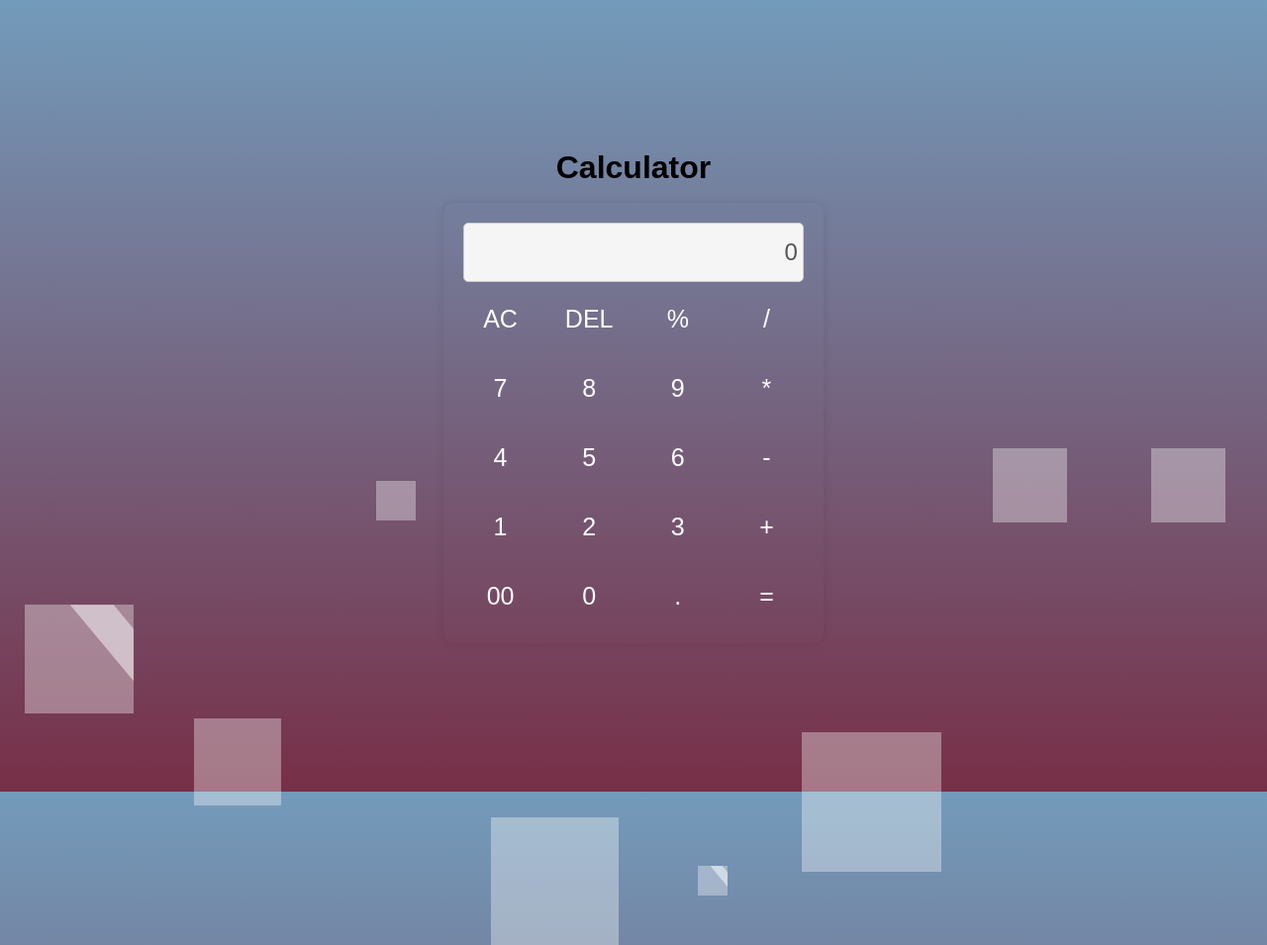
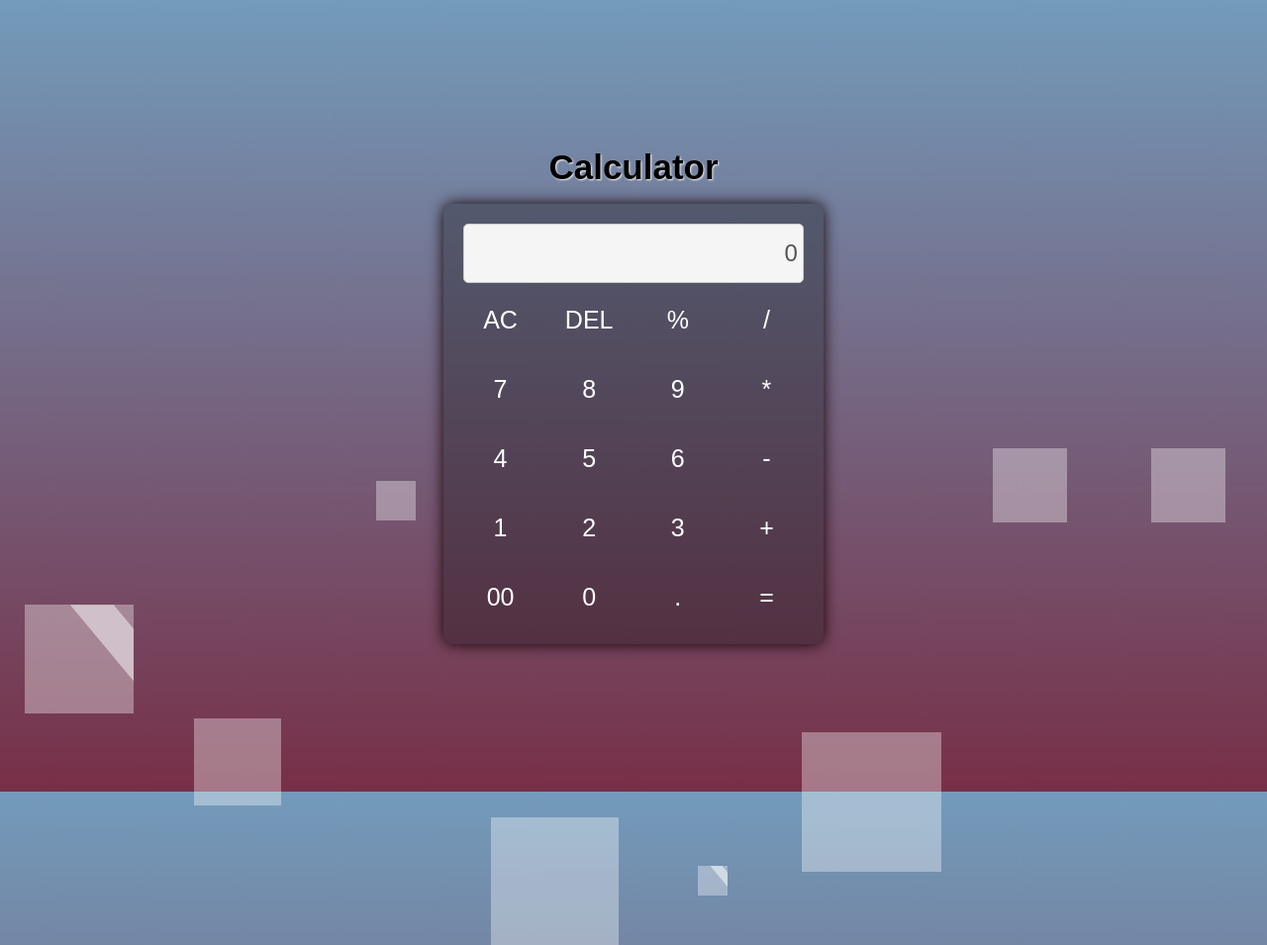
Before and after one commit to munjiyazaib/js-prt-1-mz, a plain HTML site: page index.html in a window 1280 px wide. Shown: the whole page at 99% size. Drawn offline with Linux system fonts and the light colour scheme.

Commit message:
Add files via upload

```diff
--- a/index.html
+++ b/index.html
@@ -1,6 +1,5 @@
 <!DOCTYPE html>
 <html lang="en">
-
 <head>
     <meta charset="UTF-8">
     <meta name="viewport" content="width=device-width, initial-scale=1.0">
@@ -29,11 +28,16 @@
             flex-direction: column;
             gap: 17px;
         }
+        h1 {
+    font-size: 35px;
+    text-shadow: 1px 1px 2px #f4f2f2;
+}
 
         .calculator {
             border-radius: 10px;
             padding: 20px;
-            box-shadow: 0 0 10px rgba(0, 0, 0, 0.1);
+            box-shadow: 0 0 15px rgb(21 0 0);
+            background: #0c0c0c52;
         }
 
         .display {
@@ -80,10 +84,6 @@
             background-color: red;
             color: #fff;
         }
-
-
-
-
 
         .bubbles {
             position: absolute;
```
